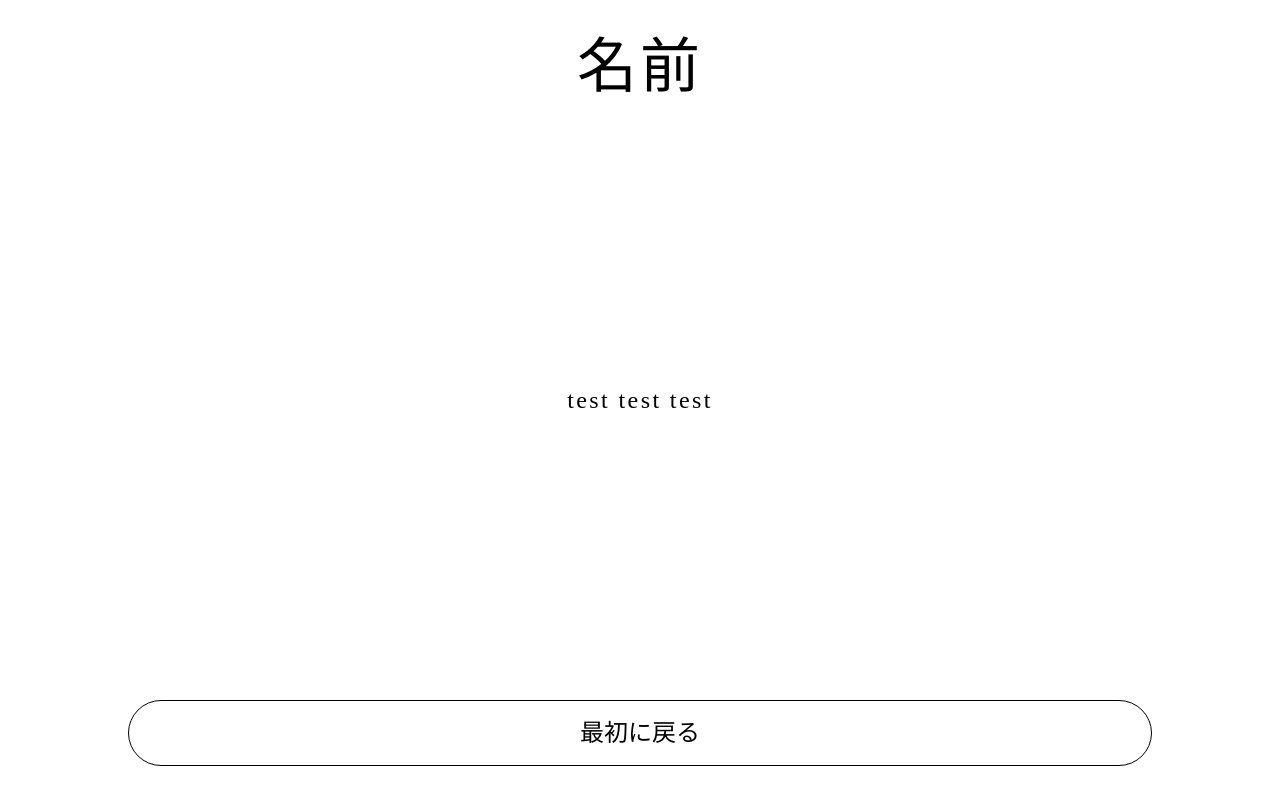
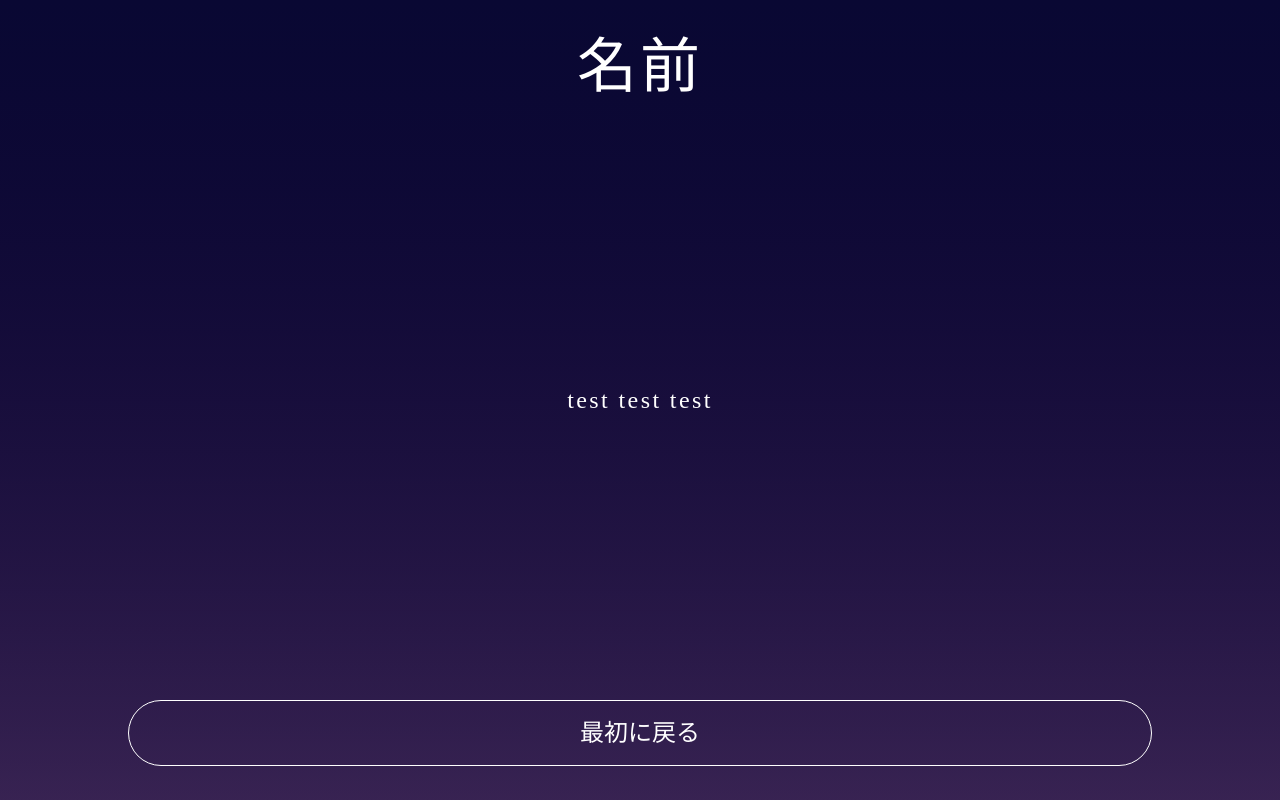
Before and after one commit to YuukiKawabata/gafam-app, a Next.js app: page /answer in a window 1280 px wide. Built offline with nearby package versions, Linux system fonts and the light colour scheme.

Commit message:
ダークモード削除

```diff
--- a/styles/globals.css
+++ b/styles/globals.css
@@ -2,8 +2,11 @@
 @tailwind components;
 @tailwind utilities;
 
-html, body{
-  font-family: 'Yuji Syuku', serif;
+html,
+body {
+  color: white;
+  background: linear-gradient(180deg, #090833 0%, rgba(28, 4, 58, 0.65) 100%);
+  font-family: "Yuji Syuku", serif;
   width: 100%;
   heigth: 100%;
 }
@@ -14,15 +17,16 @@ a {
 }
 .button {
   width: 80%;
-  border: 1px solid;
   border-radius: 40px;
   padding: 1rem 4rem;
   margin: 2rem auto;
+  border: 1px solid;
+
 }
 
 .selections-button {
   padding: 1rem;
-  margin:0 auto;
+  margin: 0 auto;
   align-items: center;
   justify-content: center;
 }
@@ -45,13 +49,3 @@ a {
 .gafamImage {
   margin: 0 auto;
 }
-
-@media (prefers-color-scheme: dark) {
-  html {
-    color-scheme: dark;
-  }
-  body {
-    color: white;
-    background: linear-gradient(180deg, #090833 0%, rgba(28, 4, 58, 0.65) 100%);
-  }
-}
```
